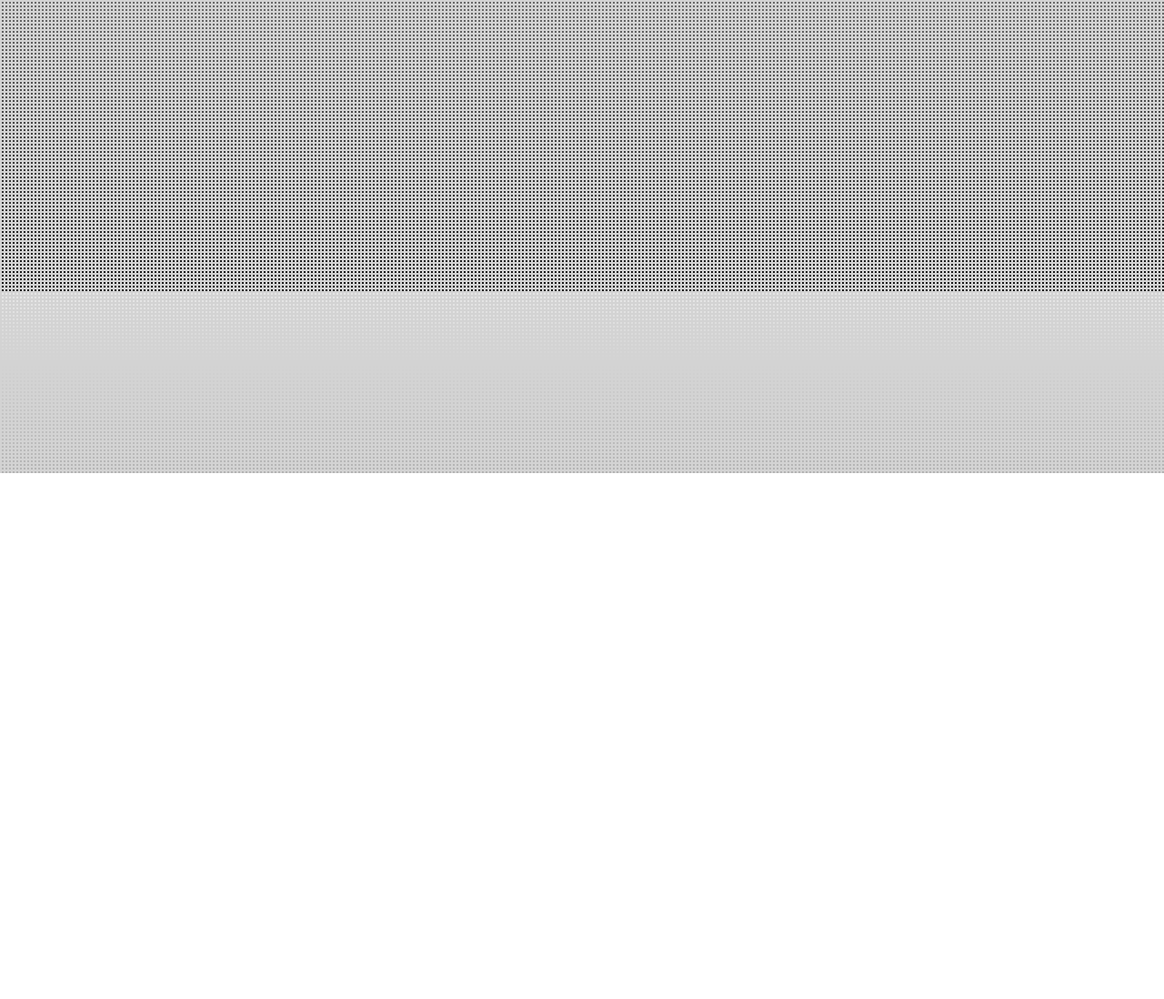
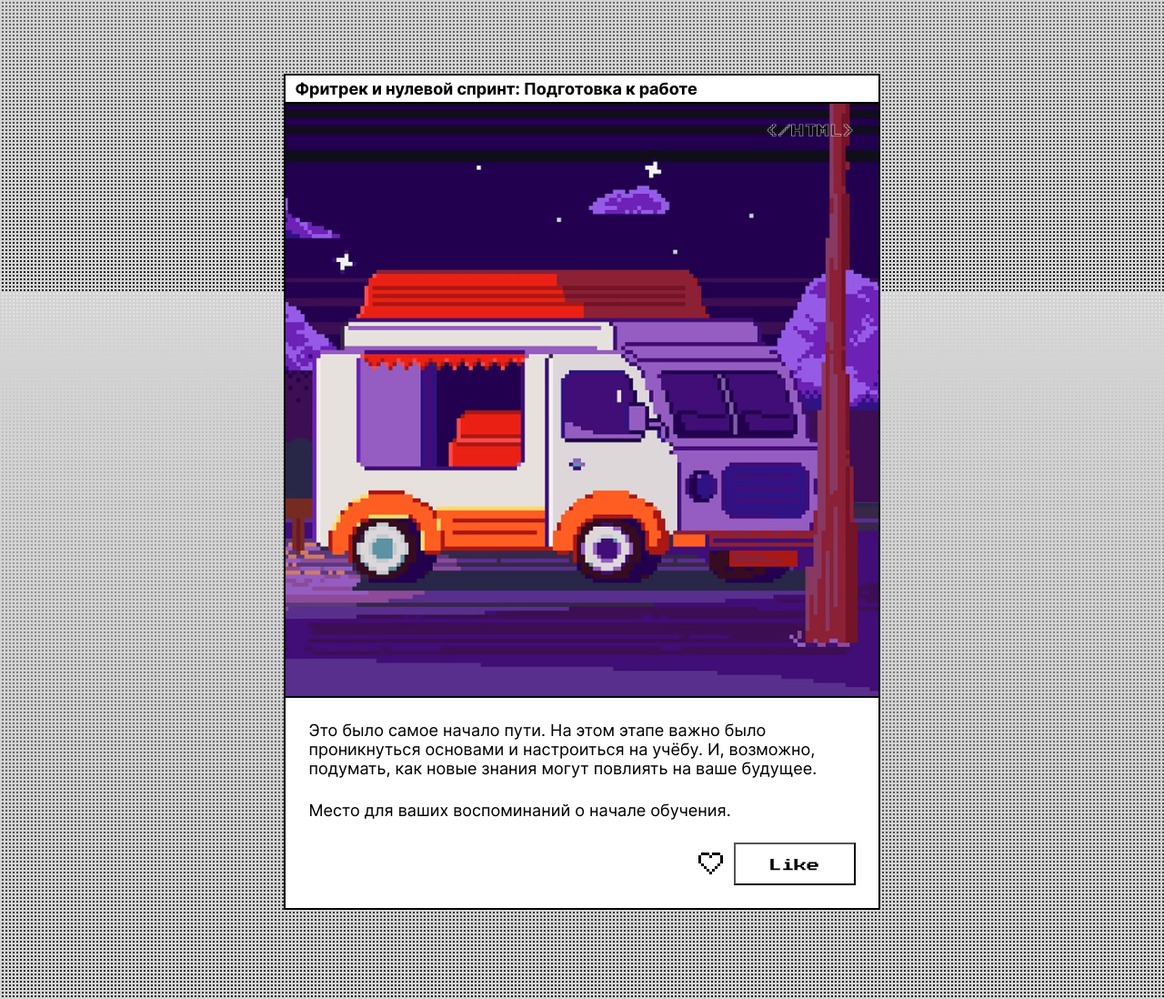
Before and after one commit to onlilonly/zakrivayuschiy-teg-f, a plain HTML site: page index.html in a window 1280 px wide. Shown: the part 480-1578 px from the top of the page at 91% size. Before the commit the page ends 1000 px from the top, so only its background shows below. Drawn offline with Linux system fonts and the light colour scheme.

Commit message:
Сделана первая карточка + PostCss

```diff
--- a/index.html
+++ b/index.html
@@ -19,6 +19,45 @@
       <h2 class="header__additional-title">закрывающий тег</h2>
     </header>
     <main>
+      <ul>
+        <li>
+          <article class="page__component card">
+            <h2 class="card__title accent-card__title">
+              Фритрек и нулевой спринт: Подготовка к работе
+            </h2>
+            <div class="image__container">
+              <img
+                src="./images/car-basic.png"
+                alt="Фургон едет по ночной дороге. Иллюстрация"
+                class="card__image"
+              />
+              <p class="card__label">&lt;/HTML&gt;</p>
+            </div>
+            <div class="description__container">
+              <p class="card__description accent-card__description">
+                Это было самое начало пути. На этом этапе важно было
+                проникнуться основами и настроиться на учёбу. И, возможно,
+                подумать, как новые знания могут повлиять на ваше будущее.
+              </p>
+              <p class="card__description accent-card__description">
+                Место для ваших воспоминаний о начале обучения.
+              </p>
+              <div class="button__container">
+                <button class="card__icon-button card__button">
+                  <img
+                    src="./svg/heart animation white.svg"
+                    alt="Иконка сердца"
+                    class="like-icon"
+                  />
+                </button>
+                <button class="card__like-button card__button">
+                  <span class="button__text">Like</span>
+                </button>
+              </div>
+            </div>
+          </article>
+        </li>
+      </ul>
     </main>
     <script src="./scripts/like.js"></script>
   </body>
--- a/styles/globals.css
+++ b/styles/globals.css
@@ -44,16 +44,16 @@ ol {
 
 .visually-hidden {
   position: absolute;
+  overflow: hidden;
+  clip: rect(0 0 0 0);
   inline-size: 1px;
   block-size: 1px;
-  overflow: hidden;
-  clip: rect(0 0 0 0);
   clip-path: inset(50%);
   white-space: nowrap;
 }
 
 .page__component {
   outline: 2px solid #000;
+  background-color: #fff;
   inline-size: var(--page-component-wdth);
-  background-color: #fff;
 }
--- a/styles/style.css
+++ b/styles/style.css
@@ -11,15 +11,16 @@
 */
 
 .page {
-  min-inline-size: 320px;
-  min-block-size: 100dvb;
+  display: flex;
+  flex-direction: column;
+  align-items: center;
+  gap: 100px;
+  margin: 100px 0;
   background-image: var(--bg-page-gradient);
   background-size: cover;
   background-attachment: fixed;
-  margin: 100px 0;
-  display: flex;
-  flex-direction: column;
-  align-items: center;
+  min-inline-size: 320px;
+  min-block-size: 100dvb;
 }
 
 @supports (font-variation-settings: normal) {
@@ -29,17 +30,107 @@
 }
 
 .header {
+  padding: var(--header-padding);
   font-family: var(--accent-text-font-family), sans-serif;
   text-align: center;
   text-transform: uppercase;
-  padding: var(--header-padding);
 }
 
 .header__title {
+  margin-block-end: 20px;
   font-size: clamp(3.0625rem, 2.7104rem + 1.5023vw, 4.0625rem);
-  margin-block-end: 20px;
 }
 
 .header__additional-title {
   font-size: clamp(0.875rem, 0.6769rem + 0.8451vw, 1.4375rem);
 }
+
+.card {
+  font-size: var(--card-font-size);
+}
+
+.card__title {
+  padding: 4px 10px;
+  font-weight: var(--card-title-font-wght);
+  font-size: inherit;
+}
+
+.accent-card__title {
+  font-weight: var(--accent-card-title-font-wght);
+}
+
+.image__container {
+  position: relative;
+  inline-size: inherit;
+}
+
+.card__image {
+  display: block;
+  object-fit: cover;
+  object-position: center;
+  inline-size: inherit;
+}
+
+.card__label {
+  position: absolute;
+  top: 25px;
+  right: 25px;
+  opacity: 0.5;
+  font-family: var(--accent-text-font-family), sans-serif;
+  font-size: 14px;
+  text-transform: uppercase;
+  text-shadow: 1px var(--text-stroke-color);
+  mix-blend-mode: hard-light;
+}
+
+@supports (text-stroke: 1px var(--text-stroke-color)) or
+  (-webkit-text-stroke: 1px var(--text-stroke-color)) {
+  .card__label {
+    text-shadow: none;
+    -webkit-text-stroke: 1px var(--text-stroke-color);
+    text-stroke: 1px #fff;
+  }
+}
+
+.description__container {
+  display: flex;
+  flex-direction: column;
+  gap: 25px;
+  padding: 25px;
+}
+
+.card__description {
+  font-weight: var(--card-description-font-wght);
+}
+
+.accent-card__description {
+  font-weight: var(--accent-card-description-font-wght);
+}
+
+.button__container {
+  display: flex;
+  justify-content: end;
+  align-items: center;
+}
+
+.card__button {
+  font-family: var(--accent-text-font-family), sans-serif;
+  background-color: transparent;
+}
+
+.card__icon-button {
+  border: none;
+}
+
+.like-icon {
+  display: block;
+}
+
+.card__like-button {
+  padding: 12.5px 37px;
+}
+
+.button__text {
+  font-size: 0.875rem;
+  line-height: 90%;
+}
--- a/styles/variables.css
+++ b/styles/variables.css
@@ -3,7 +3,7 @@
   --text-font-family: "Inter-Variable";
   --accent-text-font-family: "PressStart2P";
   --card-description-font-wght: 400;
-  --accent-card-description-font-wght-more: 410;
+  --accent-card-description-font-wght: 410;
   --card-title-font-wght: 700;
   --accent-card-title-font-wght: 715;
   --bg-page-gradient: repeating-linear-gradient(
@@ -20,5 +20,10 @@
 
   --page-component-wdth: clamp(23.4375rem, 16.2852rem + 30.5164vw, 43.75rem);
 
-  --header-padding: clamp(7.625rem, 7.4489rem + 0.7512vw, 8.125rem) clamp(1rem, -1.3438rem + 10vw, 7.65625rem);
+  --header-padding: clamp(7.625rem, 7.4489rem + 0.7512vw, 8.125rem)
+    clamp(1rem, -1.3438rem + 10vw, 7.65625rem);
+
+  --card-font-size: 18px;
+
+  --text-stroke-color: #fff;
 }
```
Also changed, not shown: svg/heart animation white.svg (added).
